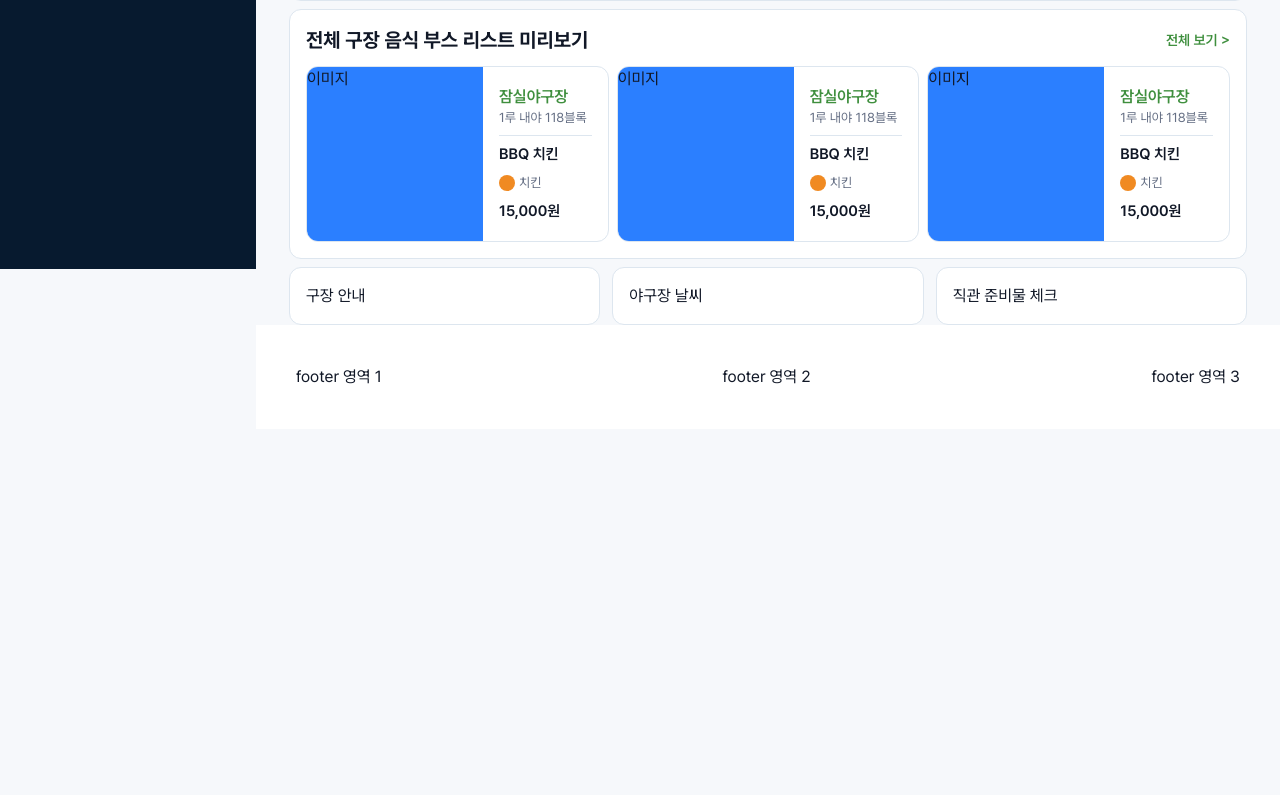
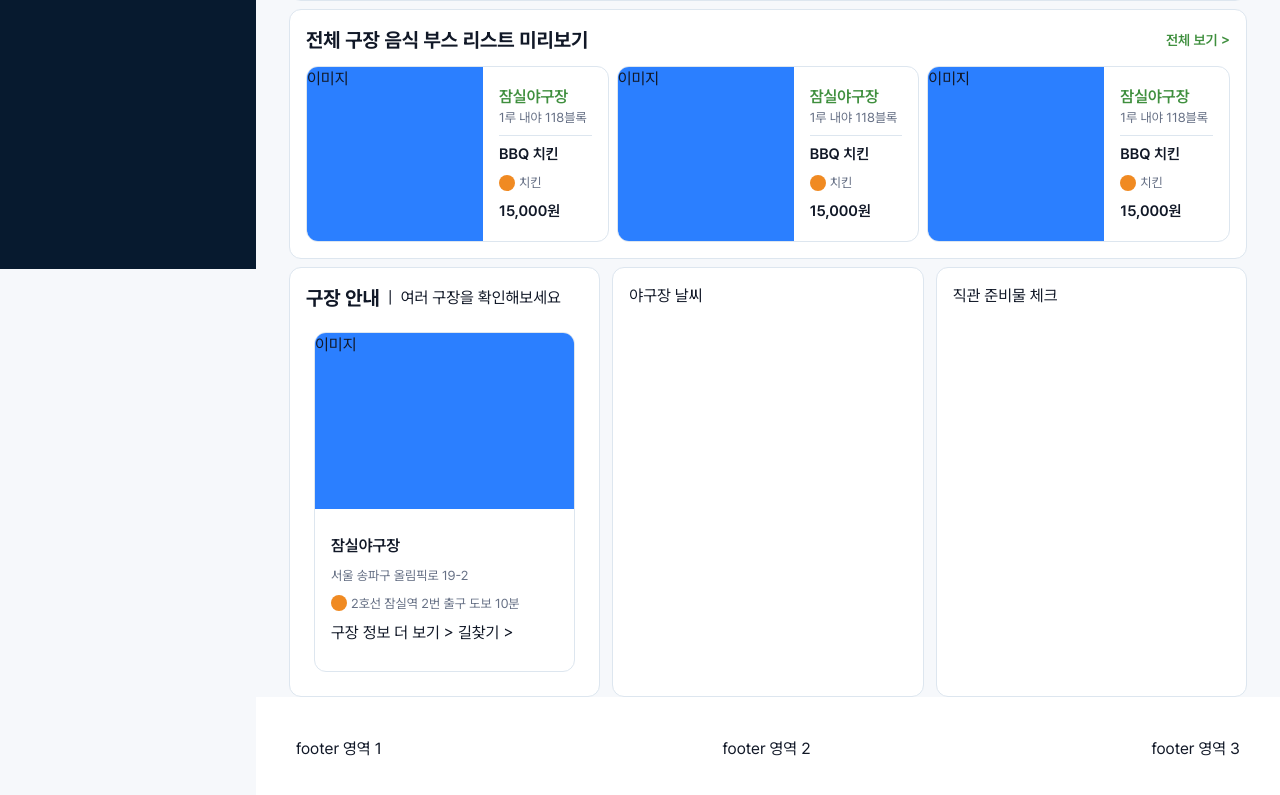
Before and after one commit to hsyo830/cinepick-next, a Next.js app: page / in a window 1280 px wide. Shown: the part 531-1326 px from the top of the page. Before the commit the page ends 960 px from the top, so only its background shows below. Built offline with nearby package versions, Linux system fonts and the light colour scheme; a web font is replaced by a local one.

Commit message:
feat : 메인페이지 구장안내 섹션 카드 UI 생성

```diff
--- a/src/app/(main)/page.tsx
+++ b/src/app/(main)/page.tsx
@@ -1,6 +1,7 @@
 import PageHero from "@/src/components/common/PageHero";
 import SectionCard from "@/src/components/common/SectionCard";
 import StadiumFoodSection from "@/src/components/main/stadium-food/StadiumFoodSection";
+import StadiumInfoSection from "@/src/components/main/stadium-info/StadiumInfoSection";
 import TodayGameSection from "@/src/components/main/today-game/TodayGameSection";
 
 export default function MainPage() {
@@ -18,7 +19,9 @@
           <StadiumFoodSection />
         </SectionCard>
         <div className="grid grid-cols-1 gap-3 md:grid-cols-2 xl:grid-cols-3">
-          <SectionCard className="md:col-span-2 xl:col-span-1">구장 안내</SectionCard>
+          <SectionCard className="md:col-span-2 xl:col-span-1">
+            <StadiumInfoSection />
+          </SectionCard>
           <SectionCard>야구장 날씨</SectionCard>
           <SectionCard>직관 준비물 체크</SectionCard>
         </div>
--- /dev/null
+++ b/src/components/common/InfoCard.tsx
@@ -0,0 +1,18 @@
+import type { ReactNode } from "react";
+
+type InfoCardProps = {
+  children: ReactNode;
+};
+
+const InfoCard = ({ children }: InfoCardProps) => {
+  return (
+    <div className="bg-surface border-border flex h-55 w-29 flex-col overflow-hidden rounded-xl border md:h-85 md:w-75 lg:h-85 lg:w-full">
+      <div className="h-21.5 w-full shrink-0 bg-blue-500 md:h-44 lg:h-44 lg:w-full">이미지</div>
+      <div className="flex min-w-0 flex-1 flex-col justify-center gap-0.5 px-2 md:gap-2 md:px-4">
+        {children}
+      </div>
+    </div>
+  );
+};
+
+export default InfoCard;
--- /dev/null
+++ b/src/components/main/stadium-info/SectionHeader.tsx
@@ -0,0 +1,13 @@
+const SectionHeader = () => {
+  return (
+    <section className="mb-3 flex items-center justify-between">
+      <div className="flex items-center gap-2">
+        <h2 className="text-foreground text-xl font-bold">구장 안내</h2>
+        <span>|</span>
+        <span>여러 구장을 확인해보세요</span>
+      </div>
+    </section>
+  );
+};
+
+export default SectionHeader;
--- /dev/null
+++ b/src/components/main/stadium-info/StadiumInfoSection.tsx
@@ -0,0 +1,30 @@
+import InfoCard from "../../common/InfoCard";
+import SectionHeader from "./SectionHeader";
+
+const StadiumInfoSection = () => {
+  return (
+    <div>
+      <SectionHeader />
+      <section className="w-full p-2">
+        <InfoCard>
+          <p className="text-foreground text-[15px] font-semibold md:text-lg lg:text-base">
+            잠실야구장
+          </p>
+          <div className="text-muted flex items-center gap-1 text-[11px] md:text-[13px]">
+            서울 송파구 올림픽로 19-2
+          </div>
+          <div className="text-muted flex items-center gap-1 text-[11px] md:text-[13px]">
+            <span className="bg-warning h-2.5 w-2.5 rounded-full md:h-4 md:w-4" />
+            2호선 잠실역 2번 출구 도보 10분
+          </div>
+          <div className="flex gap-1">
+            <button>구장 정보 더 보기 &gt;</button>
+            <button>길찾기 &gt;</button>
+          </div>
+        </InfoCard>
+      </section>
+    </div>
+  );
+};
+
+export default StadiumInfoSection;
```
